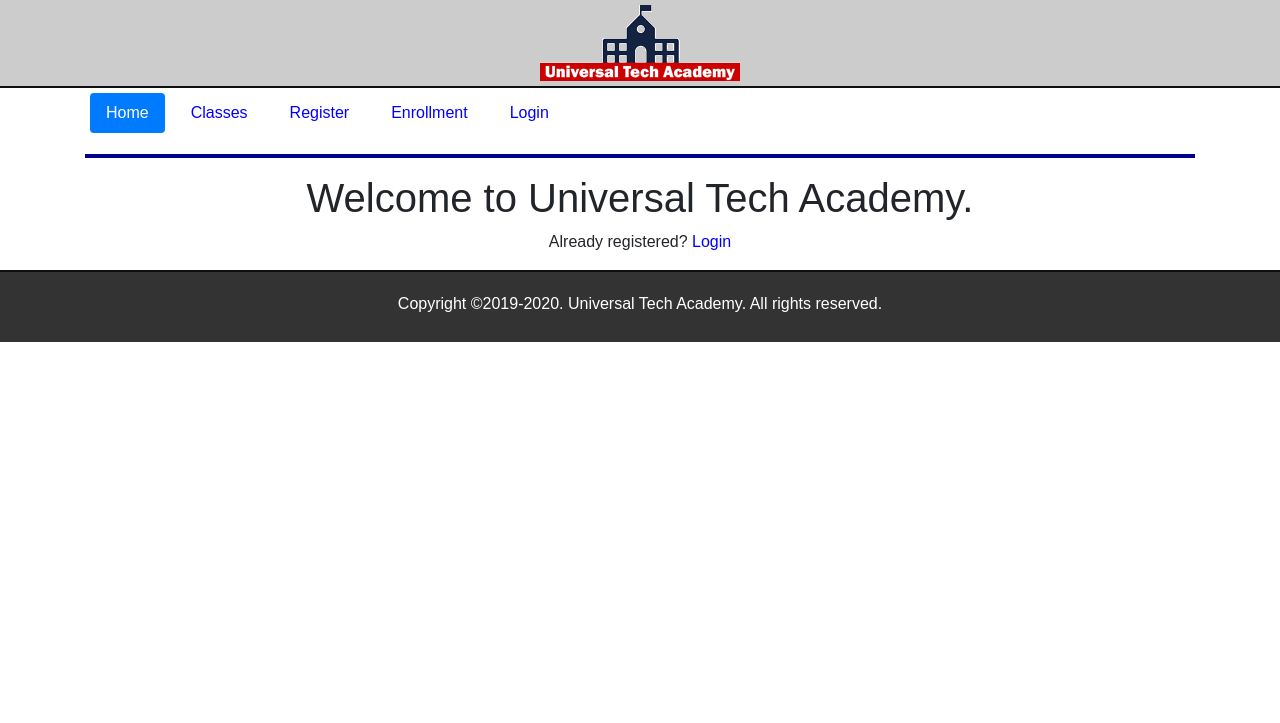
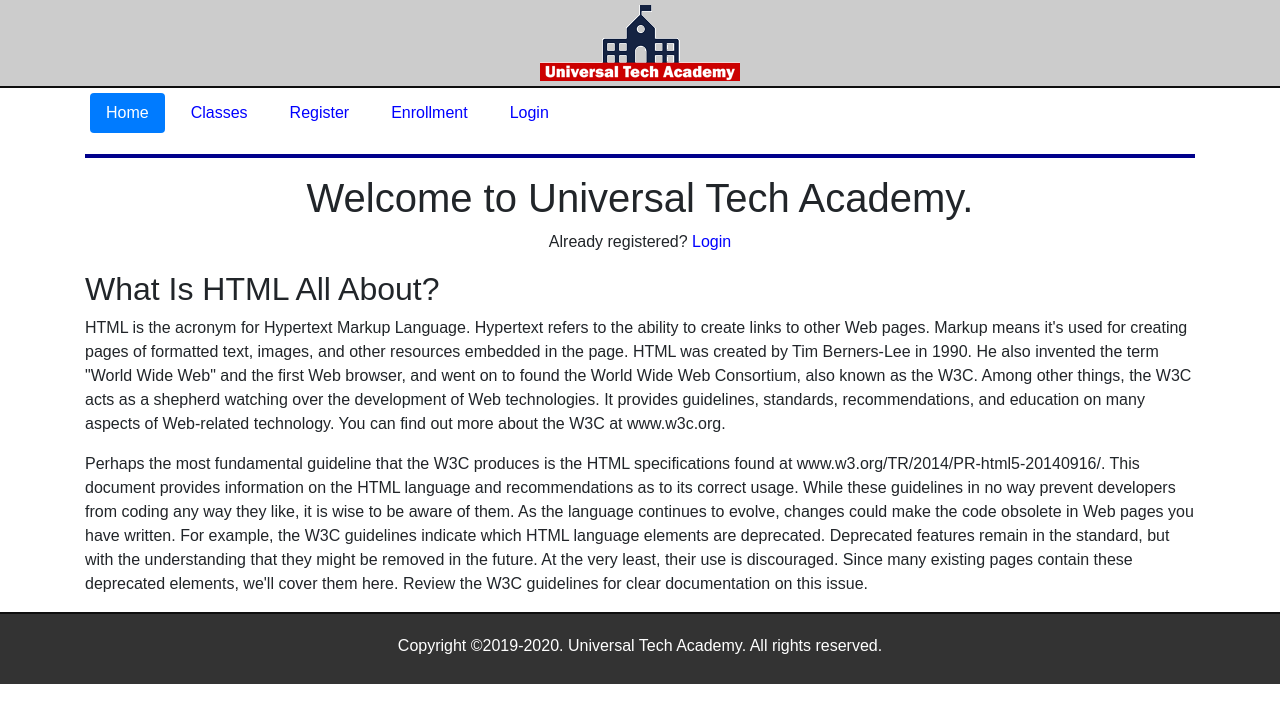
Before and after one commit to weilyuwang/enrollment, a Flask app: page / in a window 1280 px wide. Shown: the top 723 px of the page. Run offline with Flask 2, Linux system fonts and the light colour scheme; some libraries are stand-ins or nearby versions.

Commit message:
update index page

```diff
--- a/application/templates/index.html
+++ b/application/templates/index.html
@@ -4,11 +4,21 @@
     <div class="row">
         <div class="col-md-12 text-center">
             <h1>Welcome to Universal Tech Academy.</h1>
-      {% if login %}
+
+            {% if session['username'] %}
                 <h3>Let's get started.</h3>
             {% else %}
-      <p>Already registered? <a href="{{ url_for('login') }}">Login</a></p>
+                <p>Already registered? <a href="{{url_for('login') }}">Login</a></p>
             {% endif %}
+
+            <div style="text-align:left;">
+                <h2>What Is HTML All About?</h2>
+
+                <p>HTML is the acronym for Hypertext Markup Language. Hypertext refers to the ability to create links to other Web pages.  Markup means it's used for creating pages of formatted text, images, and other resources embedded in the page.  HTML was created by Tim Berners-Lee in 1990.  He also invented the term "World Wide Web" and the first Web browser, and went on to found the World Wide Web Consortium, also known as the W3C. Among other things, the W3C acts as a shepherd watching over the development of Web technologies. It provides guidelines, standards, recommendations, and education on many aspects of Web-related technology. You can find out more about the W3C at www.w3c.org. </p>
+
+                <p>Perhaps the most fundamental guideline that the W3C produces is the HTML specifications found at www.w3.org/TR/2014/PR-html5-20140916/. This document provides information on the HTML language and recommendations as to its correct usage. While these guidelines in no way prevent developers from coding any way they like, it is wise to be aware of them. As the language continues to evolve, changes could make the code obsolete in Web pages you have written. For example, the W3C guidelines indicate which HTML language elements are deprecated. Deprecated features remain in the standard, but with the understanding that they might be removed in the future. At the very least, their use is discouraged. Since many existing pages contain these deprecated elements, we'll cover them here. Review the W3C guidelines for clear documentation on this issue.</p>
+            </div>
+
         </div>
     </div>
 {% endblock %}
```
Lines whose indentation alone changed are shown as unchanged.
